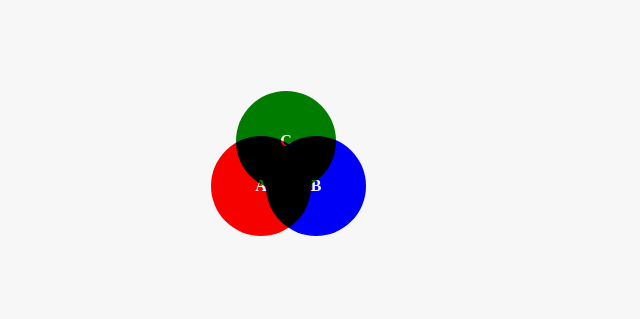
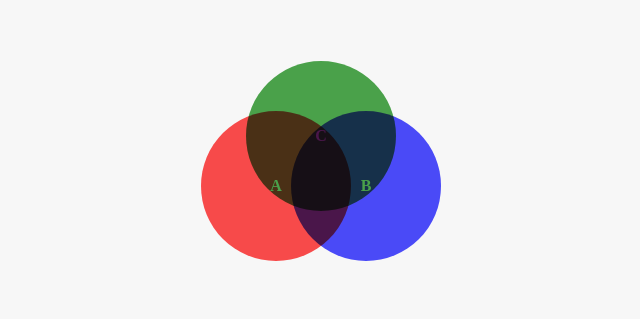
Before and after one commit to mboffelli/venn-diagram, a plain HTML site: page index.html in a window 1280 px wide. Shown: the part 214-533 px from the top of the page, without its empty margins (319-959 px from the left). Drawn offline with Linux system fonts and the light colour scheme.

Commit message:
Update styles.css

```diff
--- a/styles.css
+++ b/styles.css
@@ -9,14 +9,14 @@ body, html {
 
 .venn-diagram {
   position: relative;
-  width: 240px;
-  height: 200px;
+  width: 300px;
+  height: 260px;
 }
 
 .circle {
   border-radius: 50%;
-  width: 100px;
-  height: 100px;
+  width: 150px;
+  height: 150px;
   position: absolute;
   transition: all 0.3s ease;
   display: flex;
@@ -26,27 +26,29 @@ body, html {
   color: white;
   cursor: pointer;
   mix-blend-mode: multiply;
+  opacity: 0.7;
 }
 
 #circleA {
   background-color: red;
-  left: 10px;
-  top: 50px;
+  left: 30px;
+  top: 55px;
 }
 
 #circleB {
   background-color: blue;
-  left: 65px;
-  top: 50px;
+  left: 120px;
+  top: 55px;
 }
 
 #circleC {
   background-color: green;
-  left: 35px;
+  left: 75px;
   top: 5px;
 }
 
 .circle:hover {
-  transform: scale(1.2);
+  transform: scale(1.1);
+  opacity: 1;
   z-index: 10;
 }
```
